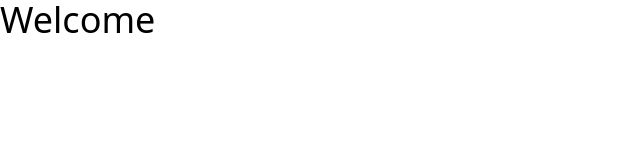
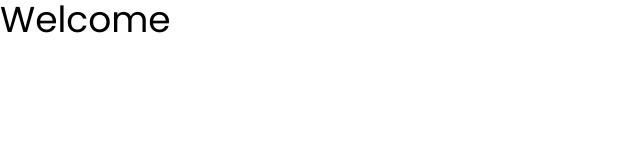
Before and after one commit to Belchenkov/shortly_tailwindcss, a website: page index.html in a window 1280 px wide. Shown: the full height of the page, 0-640 px from the left. Drawn offline with nearby package versions, Linux system fonts and the light colour scheme; files that its build step writes are made by us from their sources.

Commit message:
Setup & Config

```diff
--- a/index.html
+++ b/index.html
@@ -4,7 +4,15 @@
     <meta charset="UTF-8" />
     <meta http-equiv="X-UA-Compatible" content="IE=edge" />
     <meta name="viewport" content="width=device-width, initial-scale=1.0" />
+    <link rel="shortcut icon" type="image/png" href="images/favicon-32x32.png" />
+    <link rel="preconnect" href="https://fonts.googleapis.com" />
+    <link rel="preconnect" href="https://fonts.gstatic.com" crossorigin />
+    <link
+            href="https://fonts.googleapis.com/css2?family=Alata&family=Poppins:wght@400;500;700&display=swap"
+            rel="stylesheet"
+    />
     <link rel="stylesheet" href="css/style.css" />
+    <script src="js/script.js" defer></script>
     <title>Shortly</title>
   </head>
   <body>
--- a/tailwind.config.js
+++ b/tailwind.config.js
@@ -1,7 +1,23 @@
 module.exports = {
   content: ['./*.html'],
   theme: {
-    extend: {},
+    extend: {
+      colors: {
+        cyan: 'hsl(180, 66%, 49%)',
+        cyanLight: 'hsl(180, 66%, 69%)',
+        darkViolet: 'hsl(257, 27%, 26%)',
+        red: 'hsl(0, 87%, 67%)',
+        grayishViolet: 'hsl(257, 7%, 63%)',
+        veryDarkBlue: 'hsl(255, 11%, 22%)',
+        veryDarkViolet: 'hsl(260, 8%, 14%) ',
+      },
+      fontFamily: {
+        sans: ['Poppins', 'sans-serif'],
+      },
+      spacing: {
+        180: '32rem',
+      },
+    },
   },
   plugins: [],
 }
```
Also changed, not shown: images/bg-boost-desktop.svg (added), images/bg-boost-mobile.svg (added), images/bg-shorten-desktop.svg (added), images/bg-shorten-mobile.svg (added), images/favicon-32x32.png (added), images/icon-brand-recognition.svg (added), images/icon-detailed-records.svg (added), images/icon-facebook.svg (added), images/icon-fully-customizable.svg (added), images/icon-instagram.svg (added), images/icon-pinterest.svg (added), images/icon-twitter.svg (added), images/illustration-working.svg (added), images/logo.svg (added), 2 more files.
